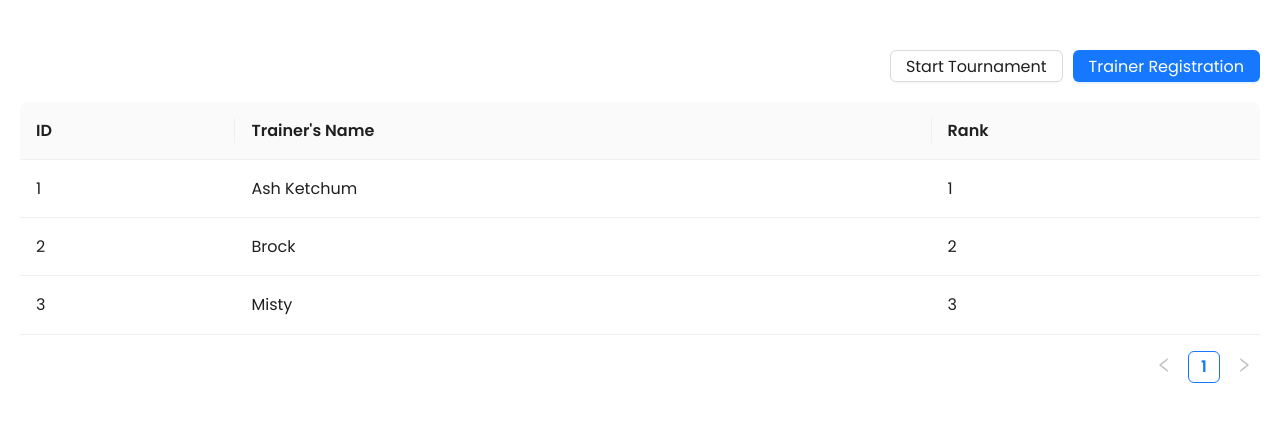
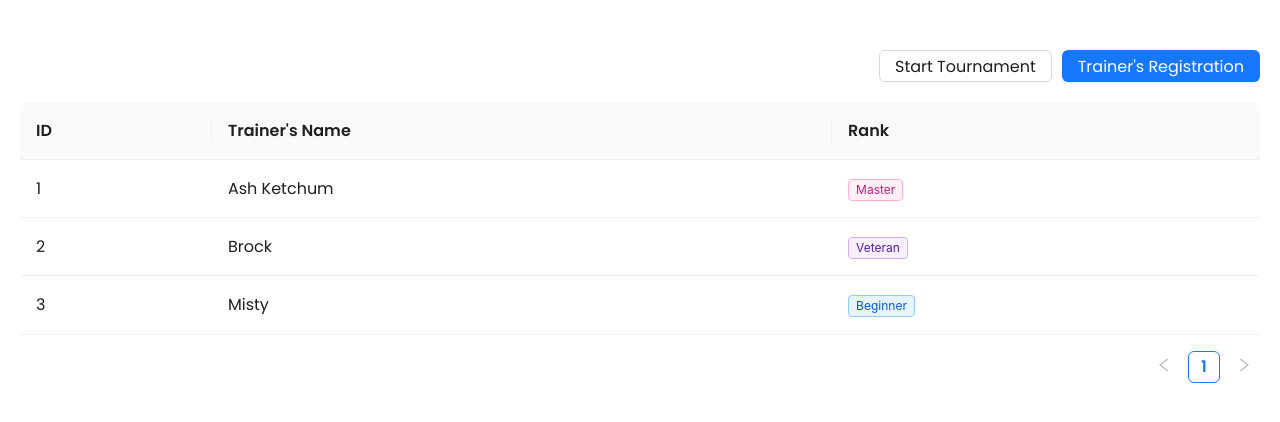
Before and after one commit to ianlavapiez/poke-admin, a React (Create React App) app: page / in a window 1280 px wide. Shown: the top 422 px of the page. Built offline with nearby package versions, Linux system fonts and the light colour scheme.

Commit message:
feat: add Rank type and rank-tag component

```diff
--- a/src/common/index.ts
+++ b/src/common/index.ts
@@ -1,4 +1,5 @@
 import FormItem from "./form-item";
+import RankTag from "./rank-tag";
 import Spinner from "./spinner";
 
-export { FormItem, Spinner };
+export { FormItem, RankTag, Spinner };
--- /dev/null
+++ b/src/common/rank-tag/index.tsx
@@ -0,0 +1,36 @@
+import React from "react";
+import AntdTag, { TagProps } from "antd/es/tag";
+
+type Props = TagProps & {
+  rank: Rankings;
+};
+
+const RankTag: React.FC<Props> = ({ children, rank, ...tagProps }) => {
+  const getRankColor = ({ rank }: { rank: Rankings }): TagProps["color"] => {
+    let color: TagProps["color"] = "blue";
+
+    if (rank === "Beginner") {
+      return "blue";
+    } else if (rank === "Great") {
+      return "cyan";
+    } else if (rank === "Expert") {
+      return "green";
+    } else if (rank === "Veteran") {
+      return "purple";
+    } else if (rank === "Ultra") {
+      return "gold";
+    } else if (rank === "Master") {
+      return "magenta";
+    }
+
+    return color;
+  };
+
+  return (
+    <AntdTag color={getRankColor({ rank })} {...tagProps}>
+      {children}
+    </AntdTag>
+  );
+};
+
+export default RankTag;
--- a/src/pages/home/components/trainer-list/index.tsx
+++ b/src/pages/home/components/trainer-list/index.tsx
@@ -2,6 +2,7 @@ import React, { memo } from "react";
 import Table from "antd/es/table";
 import type { ColumnsType } from "antd/es/table";
 import { TrainerListContainer } from "./TrainerList.styles";
+import { RankTag } from "common";
 
 type Props = {};
 
@@ -21,6 +22,7 @@ const TrainerList: React.FC<Props> = () => {
       dataIndex: "rank",
       key: "rank",
       title: "Rank",
+      render: (rank: Rankings) => <RankTag rank={rank}>{rank}</RankTag>,
     },
   ];
 
@@ -28,23 +30,23 @@ const TrainerList: React.FC<Props> = () => {
     {
       id: 1,
       name: "Ash Ketchum",
-      rank: 1,
+      rank: "Master",
     },
     {
       id: 2,
       name: "Brock",
-      rank: 2,
+      rank: "Veteran",
     },
     {
       id: 3,
       name: "Misty",
-      rank: 3,
+      rank: "Beginner",
     },
   ];
 
   return (
     <TrainerListContainer>
-      <Table columns={columns} dataSource={sampleTrainerData} />
+      <Table columns={columns} dataSource={sampleTrainerData} rowKey="id" />
     </TrainerListContainer>
   );
 };
--- a/src/pages/home/components/trainer-registration-modal/index.tsx
+++ b/src/pages/home/components/trainer-registration-modal/index.tsx
@@ -3,13 +3,25 @@ import Form from "antd/es/form";
 import Input from "antd/es/input";
 import Modal, { ModalProps } from "antd/es/modal";
 import Select from "antd/es/select";
+import { InfoCircleOutlined } from "@ant-design/icons";
 import { FormItem } from "common";
 import { SubmitButton } from "./TrainerRegistrationModal.styles";
 
 type Props = ModalProps & {};
 
 const TrainerRegistrationModal: React.FC<Props> = ({ ...modalProps }) => {
-  const rankOptions: { label: string; value: string }[] = [
+  const genderOptions: Options[] = [
+    {
+      label: "Male",
+      value: "Male",
+    },
+    {
+      label: "Female",
+      value: "Female",
+    },
+  ];
+
+  const rankOptions: Options[] = [
     {
       label: "Beginner",
       value: "Beginner",
@@ -42,7 +54,7 @@ const TrainerRegistrationModal: React.FC<Props> = ({ ...modalProps }) => {
     <Modal
       destroyOnClose={true}
       footer={null}
-      title="Trainer Registration"
+      title="Trainer's Registration"
       {...modalProps}
     >
       <Form layout="vertical" onFinish={onFinish}>
@@ -54,9 +66,21 @@ const TrainerRegistrationModal: React.FC<Props> = ({ ...modalProps }) => {
           <Input />
         </FormItem>
         <FormItem
+          label="Gender"
+          name="gender"
+          rules={[{ required: true, message: "Please select your gender." }]}
+        >
+          <Select options={genderOptions} />
+        </FormItem>
+        <FormItem
           label="Rank"
           name="rank"
           rules={[{ required: true, message: "Please select your rank." }]}
+          tooltip={{
+            icon: <InfoCircleOutlined />,
+            title:
+              "Ranking list (from left to right, left is the starting rank): Beginner > Great > Expert > Veteran > Ultra > Master",
+          }}
         >
           <Select options={rankOptions} />
         </FormItem>
--- a/src/pages/home/index.tsx
+++ b/src/pages/home/index.tsx
@@ -14,7 +14,7 @@ const HomePage: React.FC<Props> = () => {
       <ControlsWrapper>
         <Button>Start Tournament</Button>
         <Button onClick={setBoolToTrue} type="primary">
-          Trainer Registration
+          Trainer's Registration
         </Button>
       </ControlsWrapper>
       <TrainerList />
```
Also changed, not shown: src/application.d.ts (+13 -2 lines).
